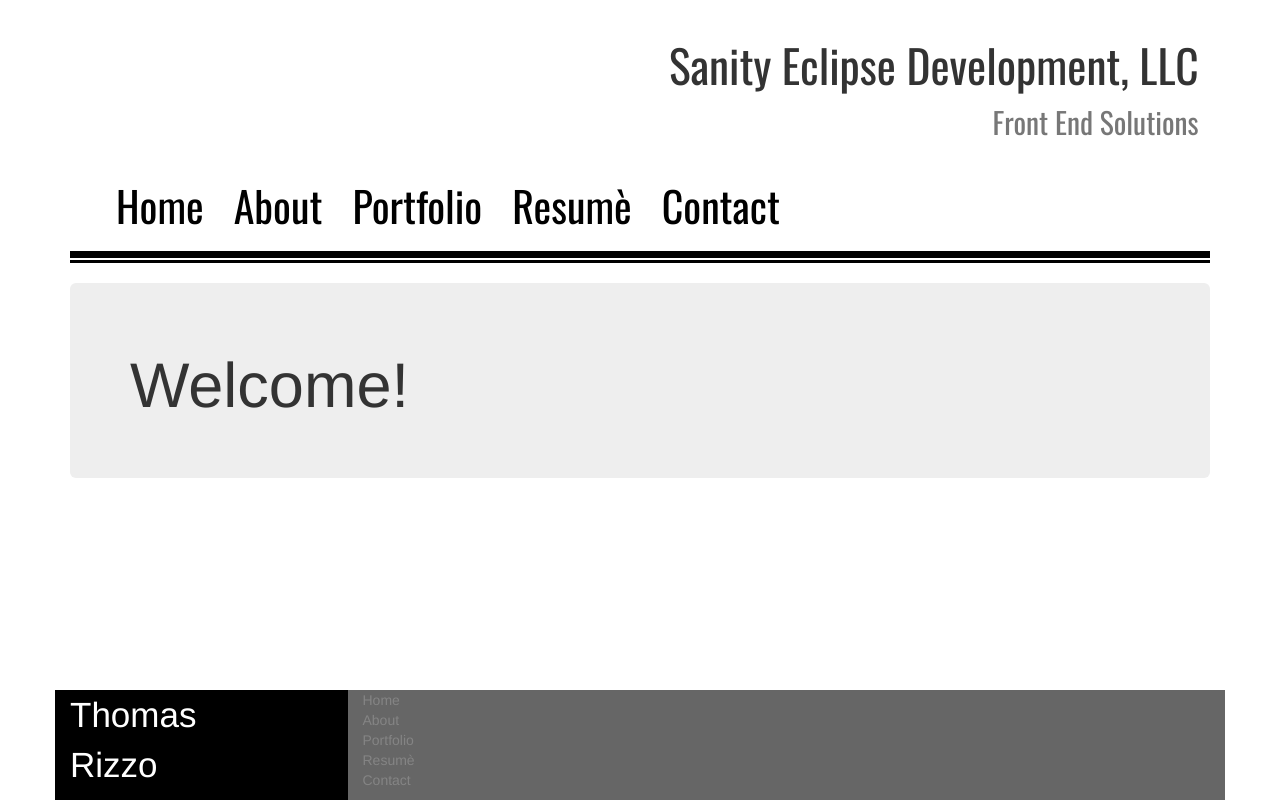
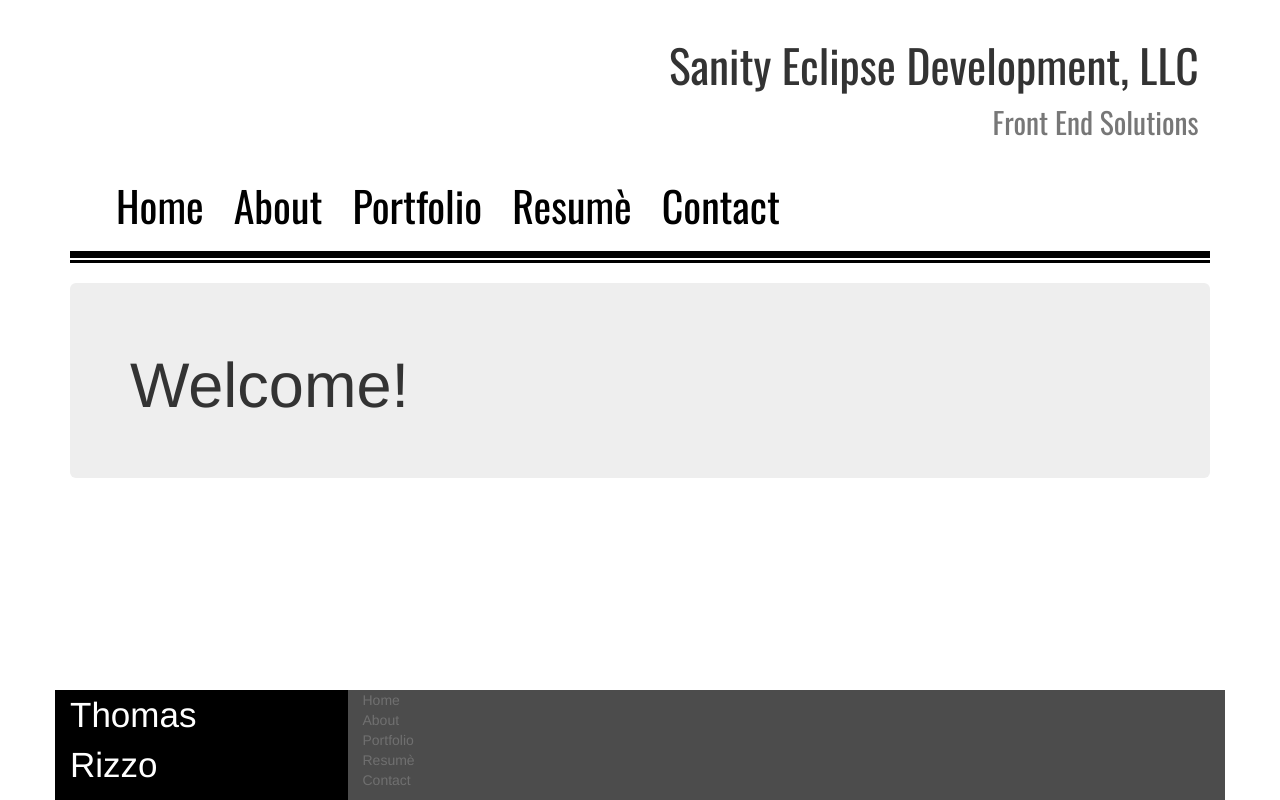
Before and after one commit to SanityEclipse/SED-business-site, an Angular app: page /home in a window 1280 px wide. Built offline with nearby package versions, Linux system fonts and the light colour scheme.

Commit message:
Adjusted padding for footer.

```diff
--- a/src/app/core/footer/footer.component.html
+++ b/src/app/core/footer/footer.component.html
@@ -9,7 +9,7 @@
             Rizzo
           </p>
         </div>
-        <div class="col-md-9" style="background-color:black; opacity:0.6">
+        <div class="col-md-9" style="background-color:black; opacity:0.7">
           <p>
             Home
             <br>
--- a/src/styles.css
+++ b/src/styles.css
@@ -1,4 +1,4 @@
 /* You can add global styles to this file, and also import other style files */
 body {
-  padding-bottom: 70px;
+  padding-bottom: 100px;
 }
```
